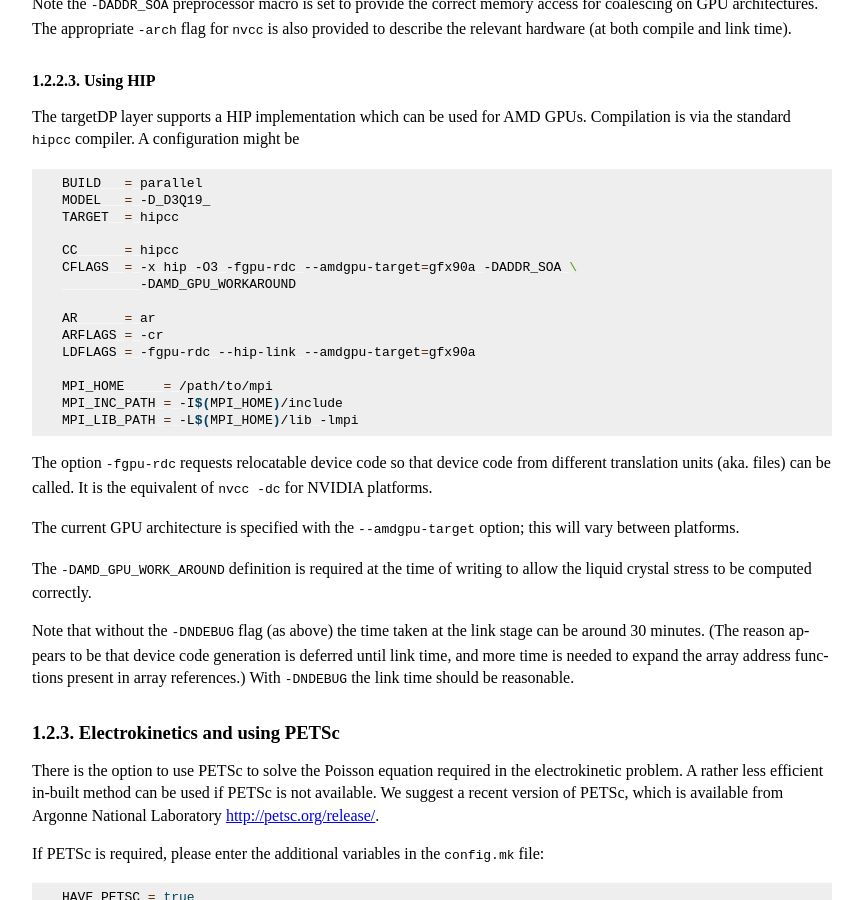
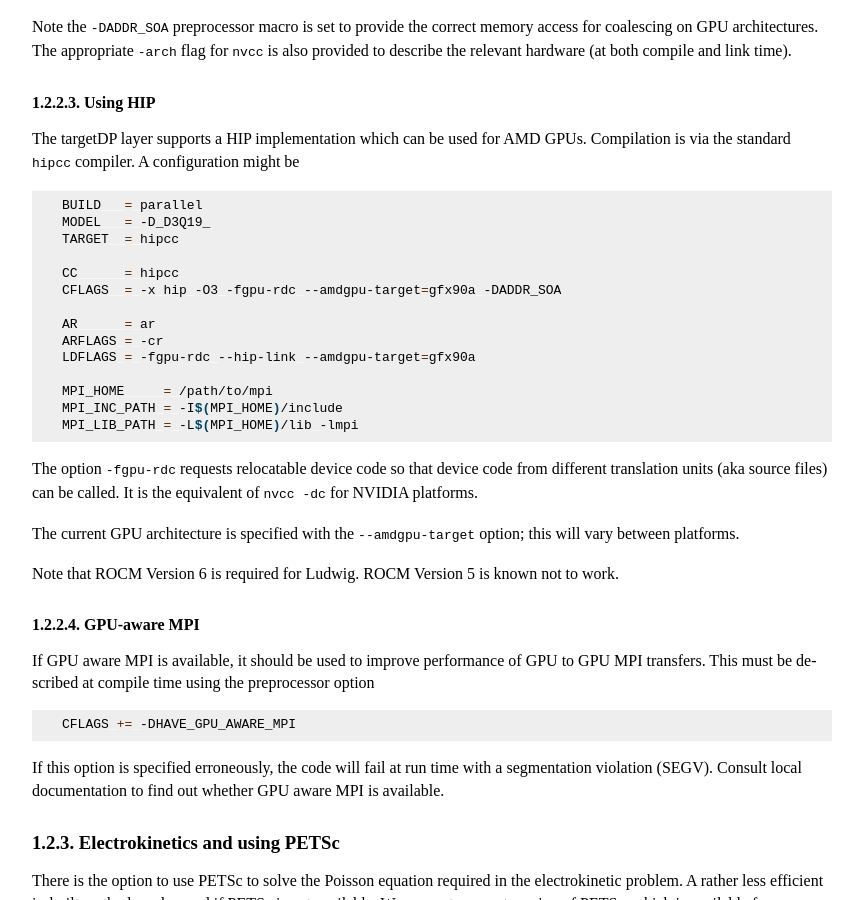
Before and after one commit to ludwig-cf/ludwig-cf.github.io, a Sphinx documentation site: the page built from docs/building/index.rst, in a window 1280 px wide and 900 px high, scrolled down 3796 px. Shown: the whole window, without its empty margins (238-1101 px from the left). Built offline with Sphinx 7.4.7, drawn with Linux system fonts in a browser that asks for light colours; some of the changed text lies outside the part shown.

Commit message:
Update GPU information

```diff
--- a/docs/building/index.rst
+++ b/docs/building/index.rst
@@ -218,7 +218,7 @@ An appropriate configuration file might be:
 
   BUILD   = parallel
   MODEL   = -D_D3Q19_
-  TARGET  = nvcc
+  TARGET  = nvcc         # Must be specified in addition to CC
 
   CC      = nvcc
   CFLAGS  = -ccbin=icpc -DADDR_SOA -DNDEBUG -arch=sm_70 -x cu -dc
@@ -257,8 +257,7 @@ might be
    TARGET  = hipcc
 
    CC      = hipcc
-   CFLAGS  = -x hip -O3 -fgpu-rdc --amdgpu-target=gfx90a -DADDR_SOA \
-             -DAMD_GPU_WORKAROUND
+   CFLAGS  = -x hip -O3 -fgpu-rdc --amdgpu-target=gfx90a -DADDR_SOA
 
    AR      = ar
    ARFLAGS = -cr
@@ -269,20 +268,29 @@ might be
    MPI_LIB_PATH = -L$(MPI_HOME)/lib -lmpi
 
 The option ``-fgpu-rdc`` requests relocatable device code so that device
-code from different translation units (aka. files) can be called.
+code from different translation units (aka source files) can be called.
 It is the equivalent of ``nvcc -dc`` for NVIDIA platforms.
 
 The current GPU architecture is specified with the ``--amdgpu-target`` option;
 this will vary between platforms.
 
-The ``-DAMD_GPU_WORK_AROUND`` definition is required at the time of
-writing to allow the liquid crystal stress to be computed correctly.
+Note that ROCM Version 6 is required for Ludwig. ROCM Version 5 is known not
+to work.
 
-Note that without the ``-DNDEBUG`` flag (as above) the time taken at the link
-stage can be around 30 minutes. (The reason appears to be that device code
-generation is deferred until link time, and more time is needed to
-expand the array address functions present in array references.)
-With ``-DNDEBUG`` the link time should be reasonable.
+GPU-aware MPI
+"""""""""""""
+
+If GPU aware MPI is available, it should be used to improve performance
+of GPU to GPU MPI transfers. This must be described
+at compile time using the preprocessor option
+
+.. code-block:: bash
+
+  CFLAGS += -DHAVE_GPU_AWARE_MPI
+
+If this option is specified erroneously, the code will fail at run time
+with a segmentation violation (SEGV). Consult local documentation to find
+out whether GPU aware MPI is available.
 
 
 Electrokinetics and using PETSc
```
